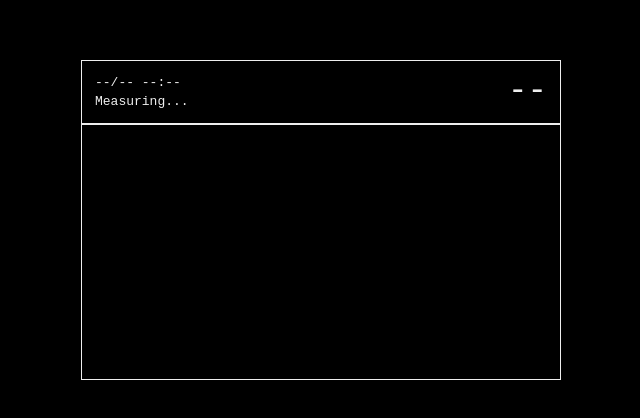
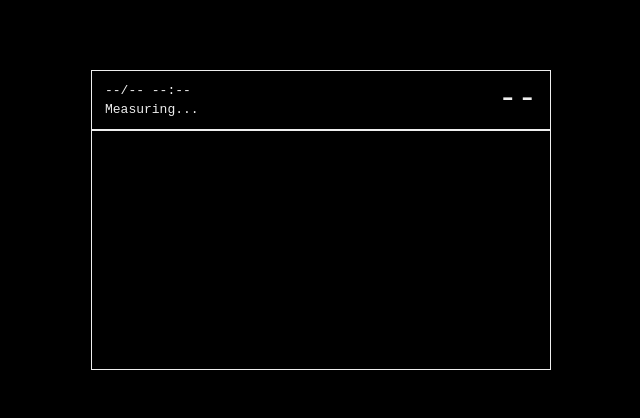
Before and after one commit to hieunvce/raspberrypi_kiosk, a plain HTML site: page pb_public/index.html in a window 1280 px wide. Shown: the part 180-598 px from the top of the page, without its empty margins (319-959 px from the left). Drawn offline with Linux system fonts and the light colour scheme; no server answers.

Commit message:
change the resolution

```diff
--- a/pb_public/index.html
+++ b/pb_public/index.html
@@ -12,7 +12,7 @@
   </head>
   <body>
     <main class="main-container">
-      <div id="app" style="width: 480px; height: 320px" class="app-container">
+      <div id="app" style="width: 460px; height: 300px" class="app-container">
         <div class="latest-value-container" style="height: 20%">
           <div class="latest-ts">
             <div id="latest_ts">--/-- --:--</div>
```
Also changed, not shown: README.md (added).
